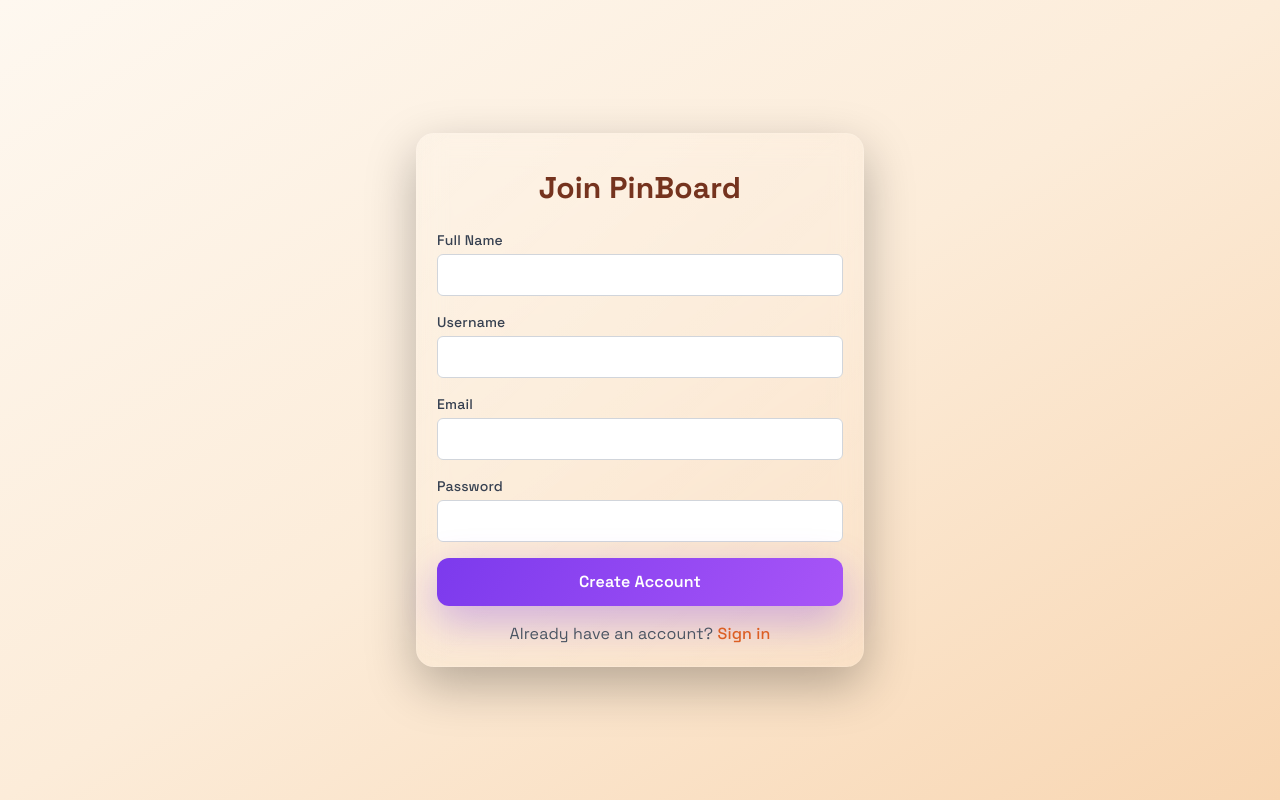
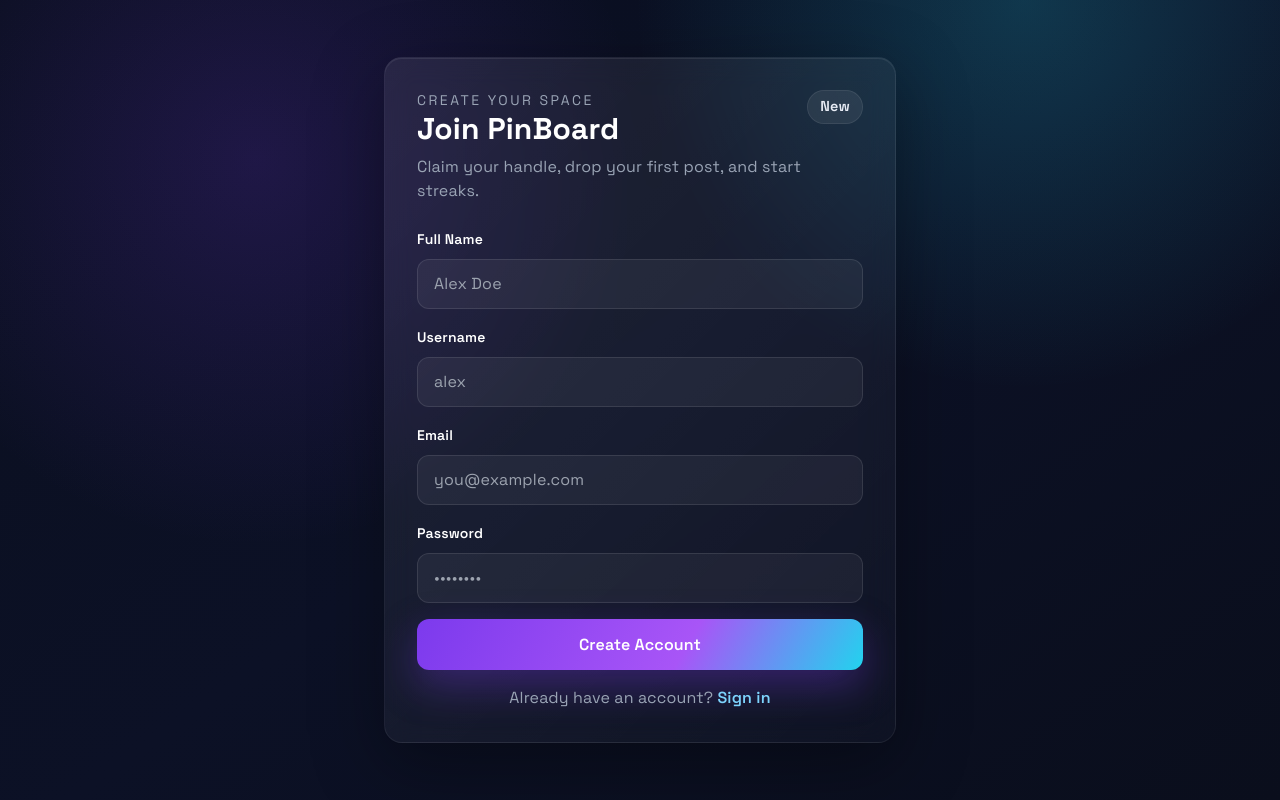
Before and after one commit to kellyworkos00-droid/project77, a Next.js app: page /auth/signup in a window 1280 px wide. Built offline with nearby package versions, Linux system fonts and the light colour scheme.

Commit message:
Restyle auth screens to match new UI

```diff
--- a/src/app/auth/signin/page.tsx
+++ b/src/app/auth/signin/page.tsx
@@ -32,61 +32,63 @@ export default function SignIn() {
   }
 
   return (
-    <main className="min-h-screen bg-gradient-to-br from-bulletin-50 via-bulletin-100 to-bulletin-200 flex items-center justify-center p-4">
-      <div className="bulletin-card max-w-md w-full relative">
-        <div className="bulletin-pin"></div>
-        <div className="bulletin-tape"></div>
-
-        <h1 className="text-3xl font-bold text-bulletin-900 mb-6 text-center mt-4">
-          Sign In to PinBoard
-        </h1>
+    <main className="min-h-screen text-white flex items-center justify-center px-4 py-10 bg-[radial-gradient(circle_at_20%_20%,rgba(124,58,237,0.18),transparent_32%),radial-gradient(circle_at_80%_0%,rgba(34,211,238,0.2),transparent_30%),linear-gradient(145deg,#0a0f1f,#0c1126_50%,#0a0e1c)]">
+      <div className="max-w-lg w-full space-y-6">
+        <div className="glass-panel p-8">
+          <div className="flex items-start justify-between mb-6">
+            <div>
+              <p className="text-muted text-sm uppercase tracking-[0.18em]">Welcome back</p>
+              <h1 className="text-3xl font-bold leading-tight">Sign in to PinBoard</h1>
+              <p className="text-muted mt-2">Boards, DMs, streaks—pick up where you left off.</p>
+            </div>
+            <span className="tag">Access</span>
+          </div>
 
           {error && (
-          <div className="bg-red-100 border border-red-400 text-red-700 px-4 py-3 rounded mb-4">
+            <div className="border border-rose-400/40 bg-rose-500/10 text-rose-100 px-4 py-3 rounded-lg mb-4">
               {error}
             </div>
           )}
 
           <form onSubmit={handleSubmit} className="space-y-4">
-          <div>
-            <label htmlFor="email" className="block text-sm font-medium text-gray-700 mb-1">
-              Email
-            </label>
+            <div className="space-y-2">
+              <label htmlFor="email" className="text-sm font-semibold text-white">Email</label>
               <input
                 id="email"
                 type="email"
                 value={email}
                 onChange={(e) => setEmail(e.target.value)}
-              className="w-full px-3 py-2 border border-gray-300 rounded-md focus:outline-none focus:ring-2 focus:ring-bulletin-500"
+                className="w-full px-4 py-3 bg-white/5 border border-white/10 rounded-xl text-white placeholder:text-muted focus:outline-none focus:ring-2 focus:ring-sky-400"
+                placeholder="you@example.com"
                 required
               />
             </div>
 
-          <div>
-            <label htmlFor="password" className="block text-sm font-medium text-gray-700 mb-1">
-              Password
-            </label>
+            <div className="space-y-2">
+              <label htmlFor="password" className="text-sm font-semibold text-white">Password</label>
               <input
                 id="password"
                 type="password"
                 value={password}
                 onChange={(e) => setPassword(e.target.value)}
-              className="w-full px-3 py-2 border border-gray-300 rounded-md focus:outline-none focus:ring-2 focus:ring-bulletin-500"
+                className="w-full px-4 py-3 bg-white/5 border border-white/10 rounded-xl text-white placeholder:text-muted focus:outline-none focus:ring-2 focus:ring-sky-400"
+                placeholder="••••••••"
                 required
               />
             </div>
 
-          <button type="submit" className="w-full bulletin-button">
+            <button type="submit" className="w-full cta-button justify-center">
               Sign In
             </button>
           </form>
 
-        <p className="mt-4 text-center text-gray-600">
+          <p className="mt-4 text-center text-muted">
             Don't have an account?{' '}
-          <Link href="/auth/signup" className="text-bulletin-600 hover:text-bulletin-700 font-medium">
-            Sign up
+            <Link href="/auth/signup" className="text-sky-300 hover:text-sky-200 font-semibold">
+              Create one
             </Link>
           </p>
+        </div>
       </div>
     </main>
   )
--- a/src/app/auth/signup/page.tsx
+++ b/src/app/auth/signup/page.tsx
@@ -36,90 +36,90 @@ export default function SignUp() {
   }
 
   return (
-    <main className="min-h-screen bg-gradient-to-br from-bulletin-50 via-bulletin-100 to-bulletin-200 flex items-center justify-center p-4">
-      <div className="bulletin-card max-w-md w-full relative">
-        <div className="bulletin-pin"></div>
-        <div className="bulletin-tape"></div>
-
-        <h1 className="text-3xl font-bold text-bulletin-900 mb-6 text-center mt-4">
-          Join PinBoard
-        </h1>
+    <main className="min-h-screen text-white flex items-center justify-center px-4 py-10 bg-[radial-gradient(circle_at_20%_20%,rgba(124,58,237,0.18),transparent_32%),radial-gradient(circle_at_80%_0%,rgba(34,211,238,0.2),transparent_30%),linear-gradient(145deg,#0a0f1f,#0c1126_50%,#0a0e1c)]">
+      <div className="max-w-lg w-full space-y-6">
+        <div className="glass-panel p-8">
+          <div className="flex items-start justify-between mb-6">
+            <div>
+              <p className="text-muted text-sm uppercase tracking-[0.18em]">Create your space</p>
+              <h1 className="text-3xl font-bold leading-tight">Join PinBoard</h1>
+              <p className="text-muted mt-2">Claim your handle, drop your first post, and start streaks.</p>
+            </div>
+            <span className="tag">New</span>
+          </div>
 
           {error && (
-          <div className="bg-red-100 border border-red-400 text-red-700 px-4 py-3 rounded mb-4">
+            <div className="border border-rose-400/40 bg-rose-500/10 text-rose-100 px-4 py-3 rounded-lg mb-4">
               {error}
             </div>
           )}
 
           <form onSubmit={handleSubmit} className="space-y-4">
-          <div>
-            <label htmlFor="name" className="block text-sm font-medium text-gray-700 mb-1">
-              Full Name
-            </label>
+            <div className="space-y-2">
+              <label htmlFor="name" className="text-sm font-semibold text-white">Full Name</label>
               <input
                 id="name"
                 type="text"
                 value={formData.name}
                 onChange={(e) => setFormData({ ...formData, name: e.target.value })}
-              className="w-full px-3 py-2 border border-gray-300 rounded-md focus:outline-none focus:ring-2 focus:ring-bulletin-500"
+                className="w-full px-4 py-3 bg-white/5 border border-white/10 rounded-xl text-white placeholder:text-muted focus:outline-none focus:ring-2 focus:ring-sky-400"
+                placeholder="Alex Doe"
                 required
               />
             </div>
 
-          <div>
-            <label htmlFor="username" className="block text-sm font-medium text-gray-700 mb-1">
-              Username
-            </label>
+            <div className="space-y-2">
+              <label htmlFor="username" className="text-sm font-semibold text-white">Username</label>
               <input
                 id="username"
                 type="text"
                 value={formData.username}
                 onChange={(e) => setFormData({ ...formData, username: e.target.value })}
-              className="w-full px-3 py-2 border border-gray-300 rounded-md focus:outline-none focus:ring-2 focus:ring-bulletin-500"
+                className="w-full px-4 py-3 bg-white/5 border border-white/10 rounded-xl text-white placeholder:text-muted focus:outline-none focus:ring-2 focus:ring-sky-400"
+                placeholder="alex"
                 required
               />
             </div>
 
-          <div>
-            <label htmlFor="email" className="block text-sm font-medium text-gray-700 mb-1">
-              Email
-            </label>
+            <div className="space-y-2">
+              <label htmlFor="email" className="text-sm font-semibold text-white">Email</label>
               <input
                 id="email"
                 type="email"
                 value={formData.email}
                 onChange={(e) => setFormData({ ...formData, email: e.target.value })}
-              className="w-full px-3 py-2 border border-gray-300 rounded-md focus:outline-none focus:ring-2 focus:ring-bulletin-500"
+                className="w-full px-4 py-3 bg-white/5 border border-white/10 rounded-xl text-white placeholder:text-muted focus:outline-none focus:ring-2 focus:ring-sky-400"
+                placeholder="you@example.com"
                 required
               />
             </div>
 
-          <div>
-            <label htmlFor="password" className="block text-sm font-medium text-gray-700 mb-1">
-              Password
-            </label>
+            <div className="space-y-2">
+              <label htmlFor="password" className="text-sm font-semibold text-white">Password</label>
               <input
                 id="password"
                 type="password"
                 value={formData.password}
                 onChange={(e) => setFormData({ ...formData, password: e.target.value })}
-              className="w-full px-3 py-2 border border-gray-300 rounded-md focus:outline-none focus:ring-2 focus:ring-bulletin-500"
+                className="w-full px-4 py-3 bg-white/5 border border-white/10 rounded-xl text-white placeholder:text-muted focus:outline-none focus:ring-2 focus:ring-sky-400"
+                placeholder="••••••••"
                 required
               />
             </div>
 
-          <button type="submit" className="w-full bulletin-button">
+            <button type="submit" className="w-full cta-button justify-center">
               Create Account
             </button>
           </form>
 
-        <p className="mt-4 text-center text-gray-600">
+          <p className="mt-4 text-center text-muted">
             Already have an account?{' '}
-          <Link href="/auth/signin" className="text-bulletin-600 hover:text-bulletin-700 font-medium">
+            <Link href="/auth/signin" className="text-sky-300 hover:text-sky-200 font-semibold">
               Sign in
             </Link>
           </p>
         </div>
+      </div>
     </main>
   )
 }
```
Lines whose indentation alone changed are shown as unchanged.
